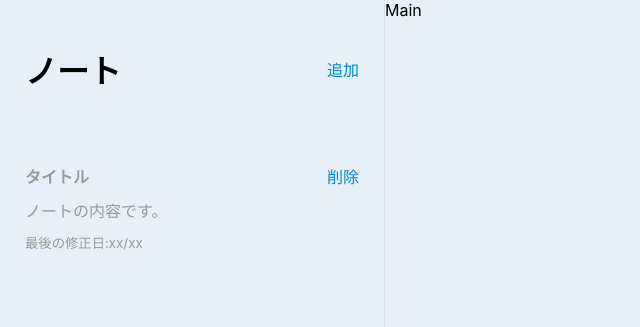
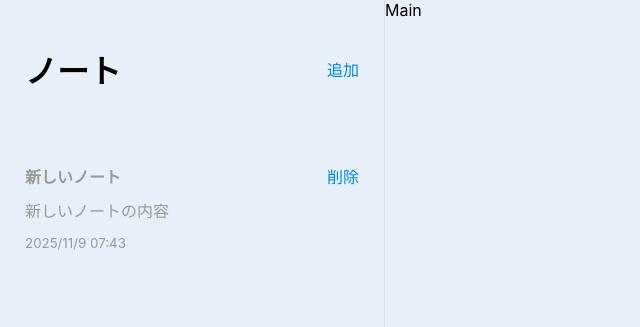
Before and after one commit to Takao-Yamasaki/noteapp-with-react, a React (Vite) app in the folder noteapp-with-react/: page / in a window 1280 px wide. Both pictures are taken after a click on the button "追加". Shown: the top 327 px of the page, without its empty margins (0-640 px from the left). Built offline with nearby package versions, Linux system fonts and the light colour scheme.

Commit message:
add:全ての記事を表示

```diff
--- a/noteapp-with-react/src/App.jsx
+++ b/noteapp-with-react/src/App.jsx
@@ -12,7 +12,7 @@
       id: 1,
       title: "新しいノート",
       content: "新しいノートの内容",
-      modeNote: Date.now(),
+      modDate: Date.now(),
     };
     setNotes([...notes, newNote]);
     console.log(notes);
@@ -20,7 +20,7 @@
 
   return (
     <div className="App">
-      <Sidebar onAddNote={onAddNote} />
+      <Sidebar onAddNote={onAddNote} notes={notes} />
       <Main />
     </div>
   )
--- a/noteapp-with-react/src/components/Sidebar.jsx
+++ b/noteapp-with-react/src/components/Sidebar.jsx
@@ -1,7 +1,7 @@
 import React from 'react'
 import "./Sidebar.css"
 
-const Sidebar = ({ onAddNote }) => {
+const Sidebar = ({ onAddNote, notes }) => {
   return (
     <div className="app-sidebar">
       <div className="app-sidebar-header">
@@ -9,14 +9,19 @@
         <button onClick={onAddNote}>追加</button>
       </div>
       <div className="app-sidebar-notes">
-        <div className="app-sidebar-note">
-          <div className="sidebar-note-title">
-            <strong>タイトル</strong>
-            <button>削除</button>
+        {notes.map((note) => (
+          <div key={note.id} className="app-sidebar-note">
+            <div className="sidebar-note-title">
+              <strong>{note.title}</strong>
+              <button>削除</button>
+            </div>
+            <p>{note.content}</p>
+            <small>{new Date(note.modDate).toLocaleDateString("ja-JP", {
+              hour: "2-digit",
+              minute: "2-digit",
+            })}</small>
           </div>
-          <p>ノートの内容です。</p>
-          <small>最後の修正日:xx/xx</small>
-        </div>
+        ))}
       </div>
     </div>
   )
```
